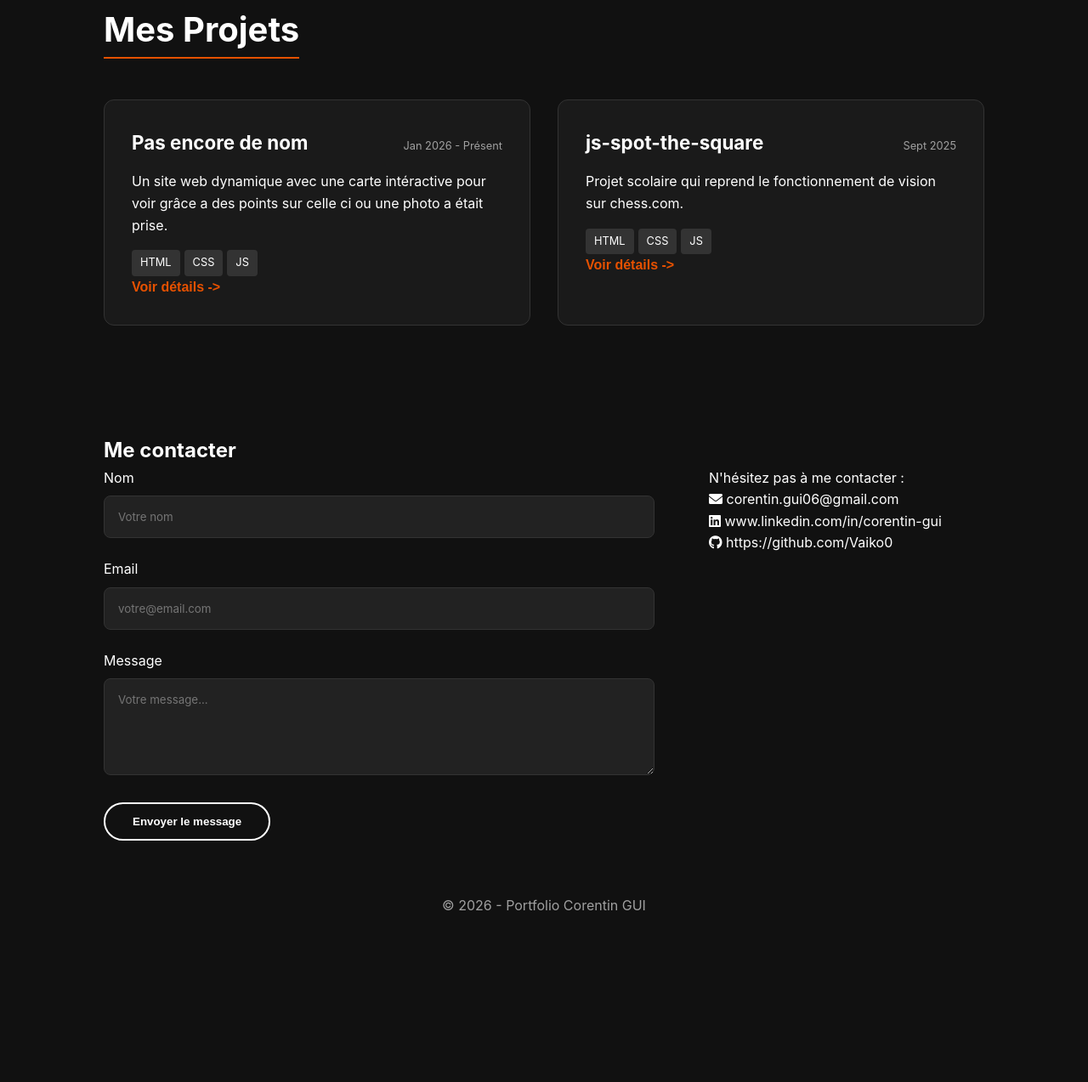
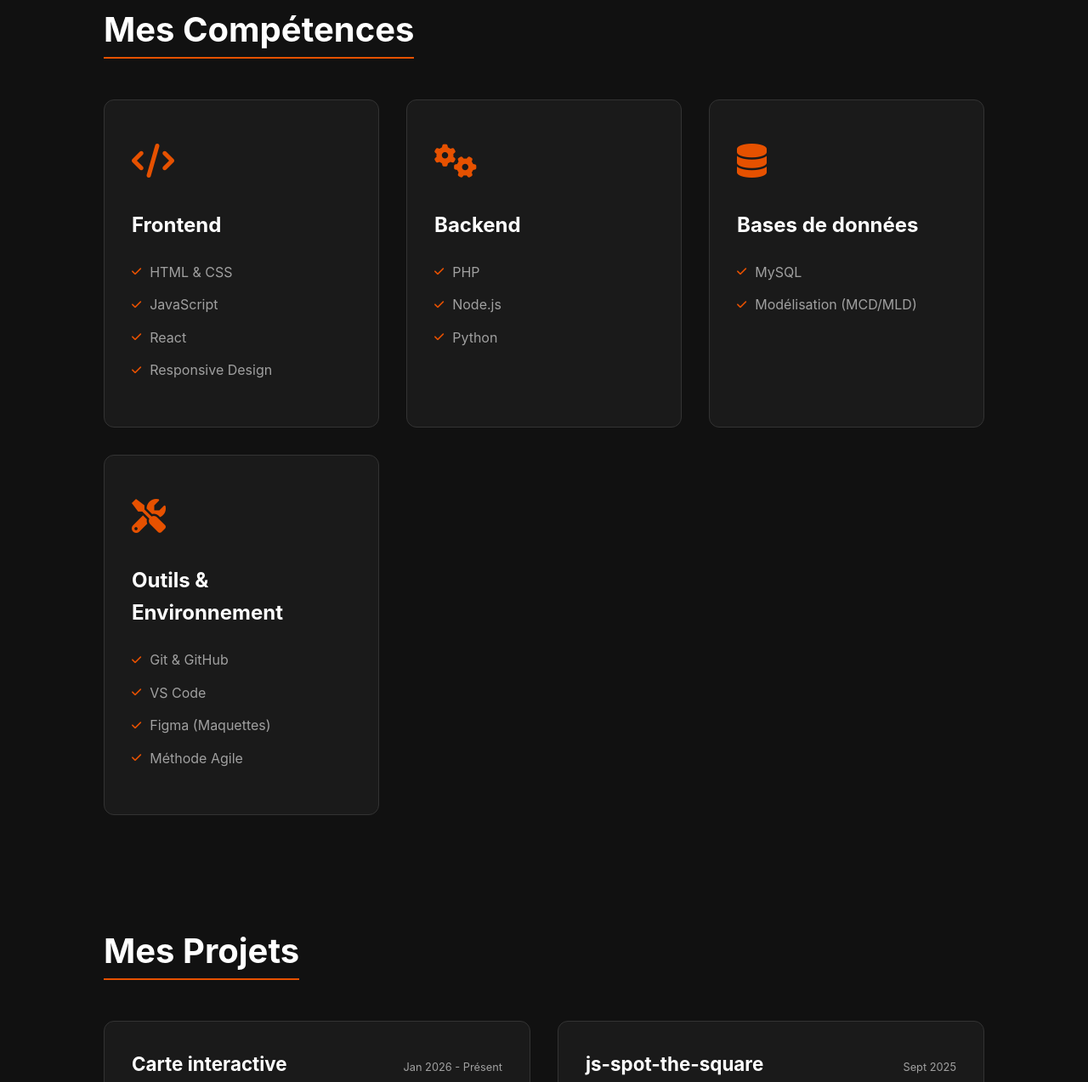
Before and after one commit to Vaiko0/Vaiko0.github.io, a plain HTML site: page index.html in a window 1280 px wide. Shown: the part 1321-2594 px from the top of the page at 85% size. Before the commit the page ends 2399 px from the top, so only its background shows below. Drawn offline with Linux system fonts and the light colour scheme.

Commit message:
add skills

```diff
--- a/index.html
+++ b/index.html
@@ -16,6 +16,7 @@
         <nav>
             <ul>
                 <li><a href="#about">À propos</a></li>
+                <li><a href="#skills">Compétences</a></li>
                 <li><a href="#projects">Projets</a></li>
                 <li><a href="#contact">Contact</a></li>
                 <li><button id="theme-toggle" aria-label="Changer de thème">☀️</button></li>
@@ -64,6 +65,65 @@
             </div>
         </section>
 
+        <section id="skills" class="skills-section">
+            <div class="container">
+                <h2 class="section-title">Mes Compétences</h2>
+
+                <div class="skills-grid">
+
+                    <div class="skill-card">
+                        <div class="skill-icon">
+                            <i class="fas fa-code"></i>
+                        </div>
+                        <h3>Frontend</h3>
+                        <ul class="skill-list">
+                            <li><i class="fas fa-check"></i> HTML & CSS</li>
+                            <li><i class="fas fa-check"></i> JavaScript</li>
+                            <li><i class="fas fa-check"></i> React</li>
+                            <li><i class="fas fa-check"></i> Responsive Design</li>
+                        </ul>
+                    </div>
+
+                    <div class="skill-card">
+                        <div class="skill-icon">
+                            <i class="fas fa-cogs"></i>
+                        </div>
+                        <h3>Backend</h3>
+                        <ul class="skill-list">
+                            <li><i class="fas fa-check"></i> PHP</li>
+                            <li><i class="fas fa-check"></i> Node.js</li>
+                            <li><i class="fas fa-check"></i> Python</li>
+                        </ul>
+                    </div>
+
+                    <div class="skill-card">
+                        <div class="skill-icon">
+                            <i class="fas fa-database"></i>
+                        </div>
+                        <h3>Bases de données</h3>
+                        <ul class="skill-list">
+                            <li><i class="fas fa-check"></i> MySQL</li>
+                            <li><i class="fas fa-check"></i> Modélisation (MCD/MLD)</li>
+                        </ul>
+                    </div>
+
+                    <div class="skill-card">
+                        <div class="skill-icon">
+                            <i class="fas fa-tools"></i>
+                        </div>
+                        <h3>Outils & Environnement</h3>
+                        <ul class="skill-list">
+                            <li><i class="fas fa-check"></i> Git & GitHub</li>
+                            <li><i class="fas fa-check"></i> VS Code</li>
+                            <li><i class="fas fa-check"></i> Figma (Maquettes)</li>
+                            <li><i class="fas fa-check"></i> Méthode Agile</li>
+                        </ul>
+                    </div>
+
+                </div>
+            </div>
+        </section>
+
         <section id="projects" class="projects-section">
             <div class="container">
                 <h2 class="section-title">Mes Projets</h2>
@@ -71,7 +131,7 @@
                 <div class="projects-grid">
                     <article class="project-card">
                         <div class="card-header">
-                            <h3>Pas encore de nom</h3>
+                            <h3>Carte interactive</h3>
                             <span class="date">Jan 2026 - Présent</span>
                         </div>
                         <p class="project-desc">Un site web dynamique avec une carte intéractive pour voir grâce a des points sur celle
@@ -103,33 +163,29 @@
 
         <section id="contact" class="contact-section">
             <div class="container">
-                <h2>Me contacter</h2>
-                <div class="contact-wrapper">
-
-                    <form class="contact-form">
-                        <div class="form-group">
-                            <label for="name">Nom</label>
-                            <input type="text" id="name" placeholder="Votre nom">
-                        </div>
-                        <div class="form-group">
-                            <label for="email">Email</label>
-                            <input type="email" id="email" placeholder="votre@email.com">
-                        </div>
-                        <div class="form-group">
-                            <label for="message">Message</label>
-                            <textarea id="message" rows="5" placeholder="Votre message..."></textarea>
-                        </div>
-                        <button type="submit" class="btn btn-primary">Envoyer le message</button>
-                    </form>
-
-                    <div class="contact-info">
-                        <p>N'hésitez pas à me contacter : </p>
-                        <ul>
-                            <li><i class="fas fa-envelope"></i> corentin.gui06@gmail.com</li>
-                            <li><i class="fab fa-linkedin"></i> www.linkedin.com/in/corentin-gui</li>
-                            <li><i class="fab fa-github"></i> https://github.com/Vaiko0</li>
-                        </ul>
-                    </div>
+                <h2 class="section-title">Me contacter</h2>
+                <div class="contact-info-center">
+                    <p>N'hésitez pas à me contacter :</p>
+                    <ul class="contact-links">
+                        <li>
+                            <a href="mailto:corentin.gui06@gmail.com">
+                                <i class="fas fa-envelope"></i>
+                                <span>corentin.gui06@gmail.com</span>
+                            </a>
+                        </li>
+                        <li>
+                            <a href="https://www.linkedin.com/in/corentin-gui" target="_blank">
+                                <i class="fab fa-linkedin"></i>
+                                <span>linkedin.com/in/corentin-gui</span>
+                            </a>
+                        </li>
+                        <li>
+                            <a href="https://github.com/Vaiko0" target="_blank">
+                                <i class="fab fa-github"></i>
+                                <span>github.com/Vaiko0</span>
+                            </a>
+                        </li>
+                    </ul>
                 </div>
             </div>
         </section>
@@ -139,7 +195,6 @@
         <p>© 2026 - Portfolio Corentin GUI</p>
     </footer>
 
-    <!-- MODALES PROJETS -->
     <div id="modal-projet-1" class="modal">
         <div class="modal-overlay"></div>
         <div class="modal-box">
--- a/style.css
+++ b/style.css
@@ -162,6 +162,61 @@ header a:hover { color: var(--accent); }
 .about-text h2 { margin-bottom: 1.5rem; font-size: 2rem; }
 .interests { margin-top: 2rem; color: var(--accent); }
 
+/* --- SKILLS SECTION (Style Cartes) --- */
+.skills-grid {
+    display: grid;
+    grid-template-columns: repeat(auto-fit, minmax(250px, 1fr)); /* 4 colonnes auto-adaptables */
+    gap: 2rem;
+}
+
+.skill-card {
+    background-color: var(--card-bg);
+    padding: 2.5rem 2rem;
+    border-radius: 12px;
+    border: 1px solid var(--input-border);
+    transition: transform 0.3s ease, border-color 0.3s ease;
+    text-align: left; /* Alignement à gauche comme sur l'image */
+}
+
+.skill-card:hover {
+    transform: translateY(-5px);
+    border-color: var(--accent); /* Bordure orange au survol */
+}
+
+/* L'icône du haut (Code, Rouages...) */
+.skill-icon {
+    font-size: 2.5rem;
+    color: var(--accent);
+    margin-bottom: 1.5rem;
+}
+
+.skill-card h3 {
+    font-size: 1.5rem;
+    margin-bottom: 1.5rem;
+    color: var(--text-main);
+}
+
+/* Liste des compétences */
+.skill-list {
+    list-style: none;
+    padding: 0;
+}
+
+.skill-list li {
+    margin-bottom: 0.8rem;
+    font-size: 1rem;
+    color: var(--text-muted);
+    display: flex;
+    align-items: center;
+    gap: 10px;
+}
+
+/* La petite coche (check) */
+.skill-list li i {
+    color: var(--accent); /* Coche orange */
+    font-size: 0.8rem;
+}
+
 /* --- PROJETS (GRID) --- */
 .projects-grid { display: grid; grid-template-columns: repeat(auto-fit, minmax(300px, 1fr)); gap: 2rem; }
 
@@ -195,20 +250,54 @@ header a:hover { color: var(--accent); }
 .card-links a { color: var(--accent); font-weight: bold; margin-top: 1.5rem; display: block; }
 
 /* --- CONTACT --- */
-.contact-wrapper { display: grid; grid-template-columns: 2fr 1fr; gap: 4rem; }
+.contact-info-center {
+    max-width: 600px;
+    margin: 0 auto;
+    text-align: center;
+    padding: 2rem;
+}
 
-.form-group { margin-bottom: 1.5rem; }
-.form-group label { display: block; margin-bottom: 0.5rem; }
-.form-group input, .form-group textarea {
-    width: 100%;
-    padding: 1rem;
-    background: var(--input-bg);       /* Variable ajoutée */
-    border: 1px solid var(--input-border); /* Variable ajoutée */
+.contact-info-center p {
+    font-size: 1.2rem;
+    color: var(--text-muted);
+    margin-bottom: 2.5rem;
+}
+
+.contact-links {
+    list-style: none;
+    padding: 0;
+    display: flex;
+    flex-direction: column;
+    gap: 1.5rem;
+}
+
+.contact-links li a {
+    display: flex;
+    align-items: center;
+    justify-content: center;
+    gap: 1rem;
+    padding: 1.2rem 2rem;
+    background-color: var(--card-bg);
+    border: 1px solid var(--input-border);
+    border-radius: 12px;
+    transition: all 0.3s ease;
+    font-size: 1.1rem;
+}
+
+.contact-links li a:hover {
+    transform: translateY(-3px);
+    border-color: var(--accent);
+    box-shadow: 0 5px 15px rgba(0, 0, 0, 0.2);
+}
+
+.contact-links li a i {
+    font-size: 1.5rem;
+    color: var(--accent);
+}
+
+.contact-links li a span {
     color: var(--text-main);
-    border-radius: 8px;
-    font-family: inherit;
 }
-.form-group input:focus, .form-group textarea:focus { outline: none; border-color: var(--accent); }
 
 /* --- MODALES --- */
 .modal {
@@ -370,6 +459,6 @@ footer {
 /* --- RESPONSIVE --- */
 @media (max-width: 768px) {
     .hero-content h1 { font-size: 2.5rem; }
-    .about-grid, .contact-wrapper { grid-template-columns: 1fr; }
+    .about-grid { grid-template-columns: 1fr; }
     header { position: relative; flex-direction: column; gap: 1rem; }
 }
```
